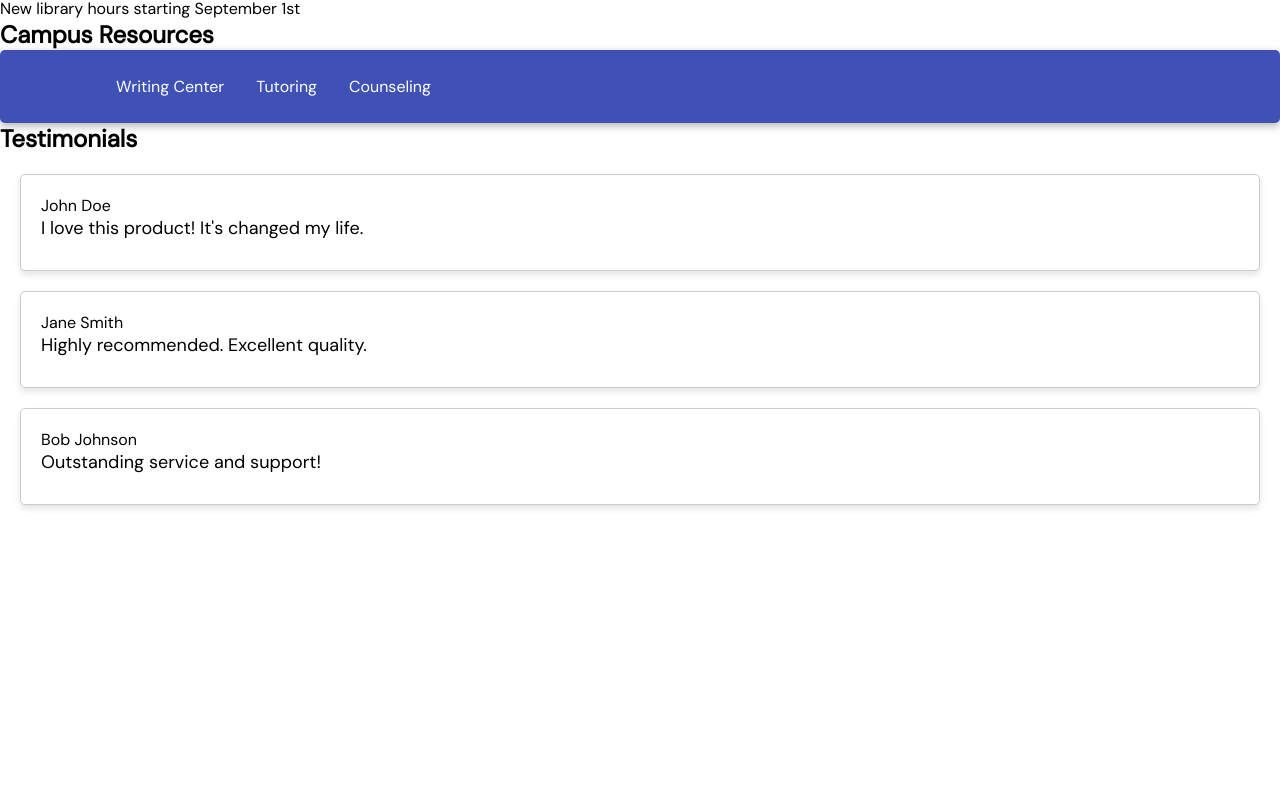
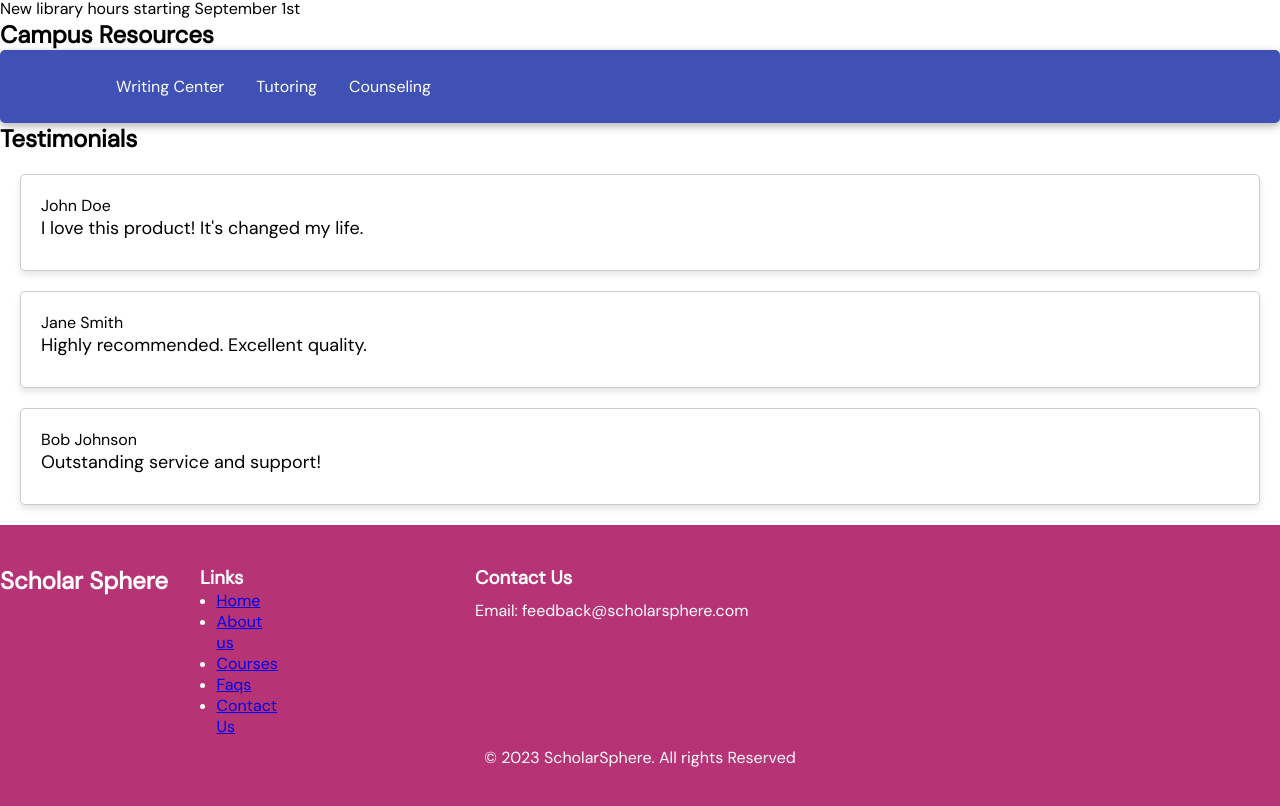
Before and after one commit to notTanveer/Outerbase-Hackathon, a React (Create React App) app: page / in a window 1280 px wide. Shown: the part 1020-1826 px from the top of the page. Before the commit the page ends 1545 px from the top, so only its background shows below. Built offline with nearby package versions, Linux system fonts and the light colour scheme; no server answers.

Commit message:
Added Footer and Testimonial

```diff
--- a/src/pages/StartUpPage.jsx
+++ b/src/pages/StartUpPage.jsx
@@ -4,6 +4,7 @@ import "./StartUpPage.scss";
 import { useNavigate } from "react-router-dom";
 import HomeBanner from "./banner/Banner";
 import Testimonials from "./components/Testimonials";
+import Footer from "./components/Footer";
 
 function StartUpPage() {
   const navigate = useNavigate();
@@ -84,6 +85,7 @@ function StartUpPage() {
           </div>
         </section>
       </main>
+      <Footer/>
     </div>
   );
 }
--- /dev/null
+++ b/src/pages/components/Footer.jsx
@@ -0,0 +1,34 @@
+import React from 'react'
+import "./Footer.scss"
+
+const Footer = () => {
+  return (
+    <div className='footer'>
+        <div className='footer-content'>
+            <div className='footer-logo'>
+                <h2>Scholar Sphere</h2>
+            </div>
+            <div className='footer-link'>
+                <h3>Links</h3>
+                <ul>
+                    <li className='footer-links'><a href='/'>Home</a></li>
+                    <li className='footer-links'><a href='/about-us'>About us</a></li>
+                    <li className='footer-links'><a href='/course'>Courses</a></li>
+                    <li className='footer-links'><a href='/faqs'>Faqs</a></li>
+                    <li className='footer-links'><a href='/contact'>Contact Us</a></li>
+                </ul>
+
+            </div>
+            <div className='footer-contact'>
+                <h3>Contact Us</h3>
+                <p>Email: feedback@scholarsphere.com</p>
+            </div>
+        </div>
+        <div className='footer-bottom'>
+            <p>&copy; {new Date().getFullYear()} ScholarSphere. All rights Reserved</p>
+        </div>
+    </div>
+  )
+}
+
+export default Footer
--- /dev/null
+++ b/src/pages/components/Footer.scss
@@ -0,0 +1,69 @@
+.footer {
+    background-color: #b63376;
+    color: #fff;
+    padding: 40px 0;
+  }
+
+  .container {
+    display: flex;
+    flex-wrap: wrap;
+    flex-direction: row;
+    justify-content: space-between;
+  }
+
+  .footer-content {
+    display: flex;
+    flex-wrap: wrap;
+    justify-content: space-evenly;
+  }
+
+  .footer-logo {
+    flex: 1;
+    max-width: 200px;
+  }
+
+
+  .footer-links {
+    flex: 1;
+    margin-left: 20%;
+  }
+
+  .footer-links ul {
+    list-style: none;
+    padding: 0;
+    margin-left: 10%;
+
+  }
+
+  .footer-links ul li {
+    margin-bottom: 10px;
+  }
+
+  .footer-links ul li a {
+    color: #fff;
+    text-decoration: none;
+  }
+
+  .footer-contact {
+    flex: 1;
+    margin-left: 15%;
+  }
+
+  .footer-contact h3 {
+    margin-bottom: 10px;
+  }
+
+  .footer-bottom {
+    text-align: center;
+    background-color: #b63376;
+
+    margin-top: auto;
+    padding: 10px 0;
+  }
+
+  .footer-bottom p {
+    margin: 0;
+    color: #fcfbfb;
+
+    align-items: baseline;
+  }
```
